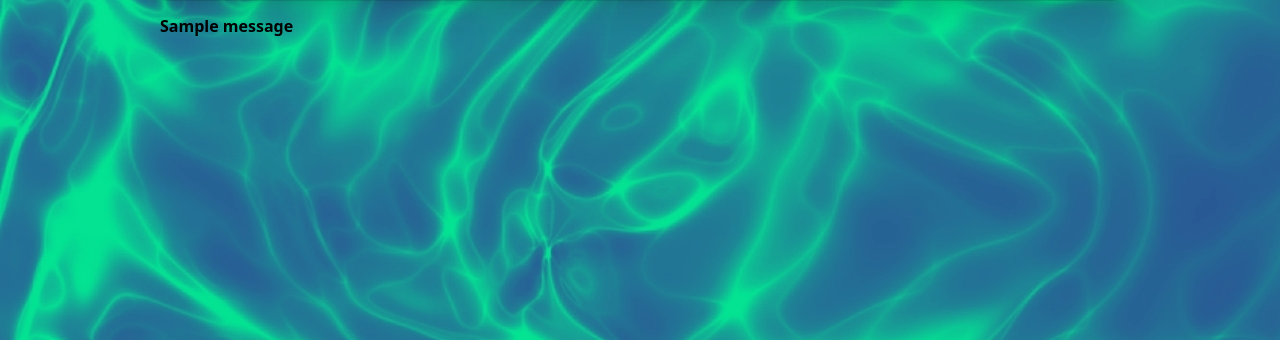
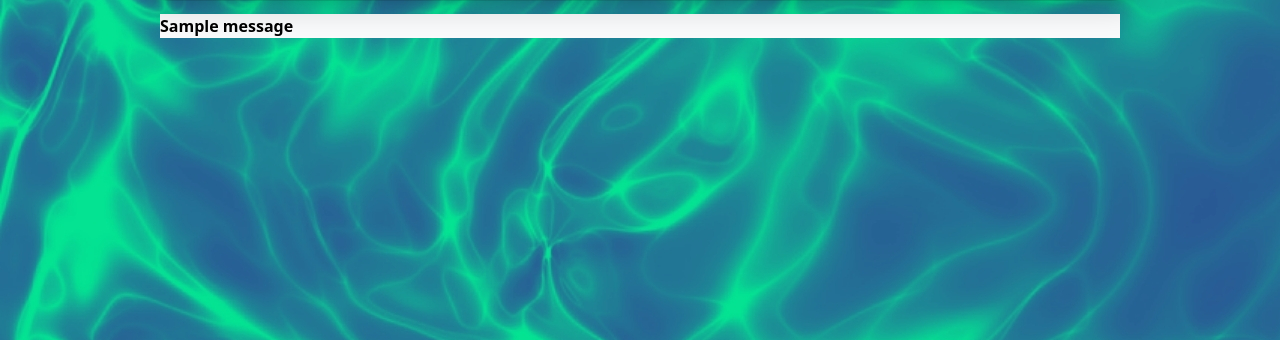
Before and after one commit to shaurya-sharma-dev/ostrea, a Django app: template core/templates/allauth/layouts/base.html in a window 1280 px wide. Shown: the part 98-438 px from the top of the page. Run offline with Django 5.2, Linux system fonts and the light colour scheme; the template is opened without the code that fills it, so the values that code supplies are empty; tables that the repository leaves empty hold one stand-in row (values such as "Sample post"); one stand-in notice (Sample message) is shown; style sheets or scripts are compiled from the project's sources; some libraries are stand-ins or nearby versions.

Commit message:
fix(templates): fix background color of messages in allauth/layouts/base.html.

```diff
--- a/core/templates/allauth/layouts/base.html
+++ b/core/templates/allauth/layouts/base.html
@@ -51,7 +51,7 @@ SOFTWARE.
                 <div class="container mx-auto pt-1">
                 {% for message in messages %}
                     <div role="alert"
-                         class="text-sm md:text-base alert alert-{{ message.tags }} w-11/12 md:w-9/12 lg:w-9/12 xl:w-9/12 mx-auto">
+                         class="text-sm md:text-base alert alert-{{ message.tags }} w-11/12 md:w-9/12 lg:w-9/12 xl:w-9/12 mx-auto bg-gray-50 dark:bg-gray-900">
                         <span><strong>{{ message }}</strong></span>
                     </div>
                 {% endfor %}
```
